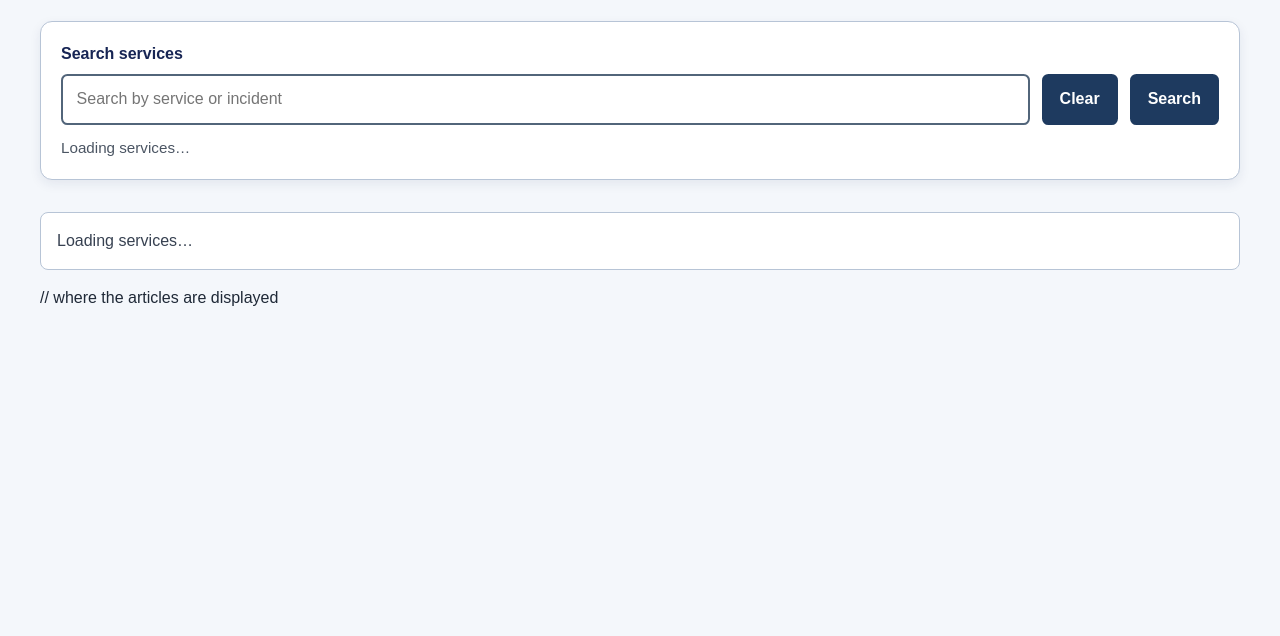
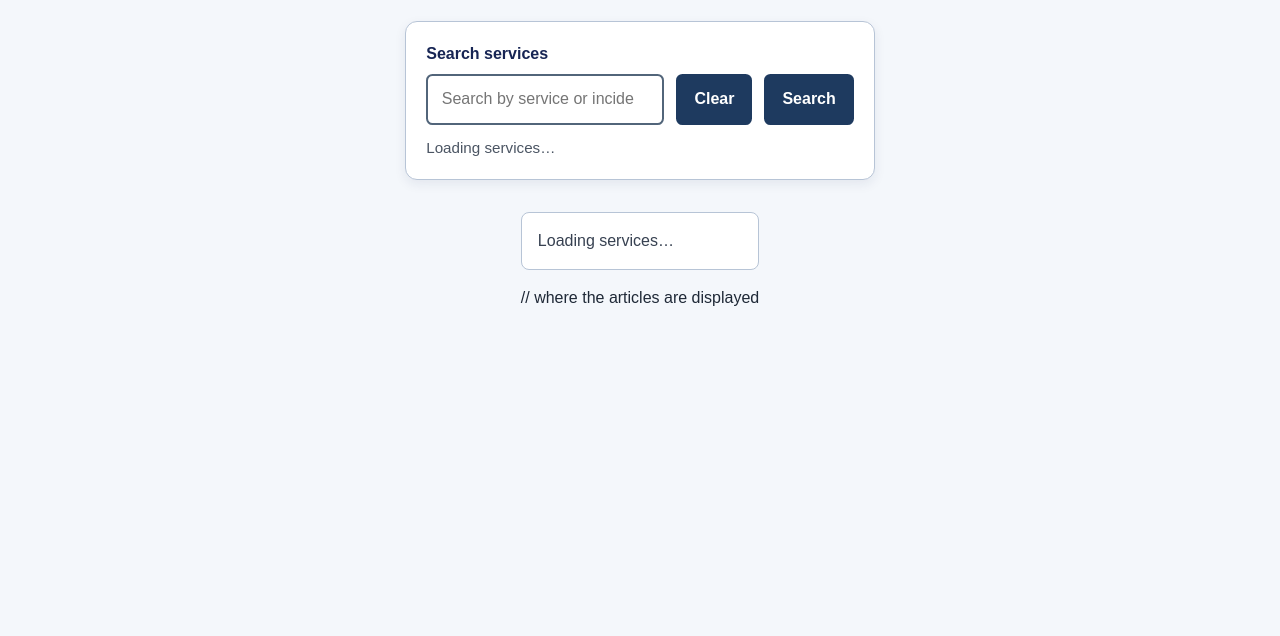
Before and after one commit to sketchpad228/fs-pokedex, a plain HTML site: page index.html in a window 1280 px wide. Shown: the part 164-800 px from the top of the page. Drawn offline with Linux system fonts and the light colour scheme.

Commit message:
Update layout styles for page header and card grid

```diff
--- a/style.css
+++ b/style.css
@@ -18,12 +18,16 @@ body {
 main {
 	width: min(100% - 2rem, 75rem);
 	margin-inline: auto;
+	display: flex;
+	flex-direction: column;
+	align-items: center;
 }
 
 .page-header {
 	padding-block: 3rem 1.5rem;
 }
 
+/* Live Service Directory */
 .eyebrow {
 	margin: 0 0 .5rem;
 	color: #315b93;
@@ -126,7 +130,7 @@ button:focus-visible {
 }
 
 .card-grid {
-	display: grid;
+	/* align-items: center; */
 	grid-template-columns: repeat(auto-fit, minmax(min(100%, 17rem), 1fr));
 	gap: 1rem;
 }
@@ -142,6 +146,7 @@ button:focus-visible {
 	box-shadow: 0 .25rem .75rem rgb(23 37 84 / 7%);
 	align-items: center;
 	justify-content: center;
+	width: 600px;
 }
 
 .card .pokemon-image {
```
